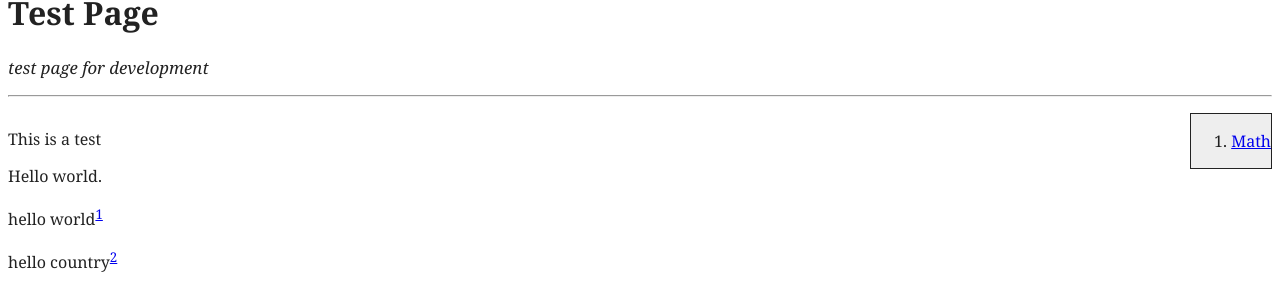
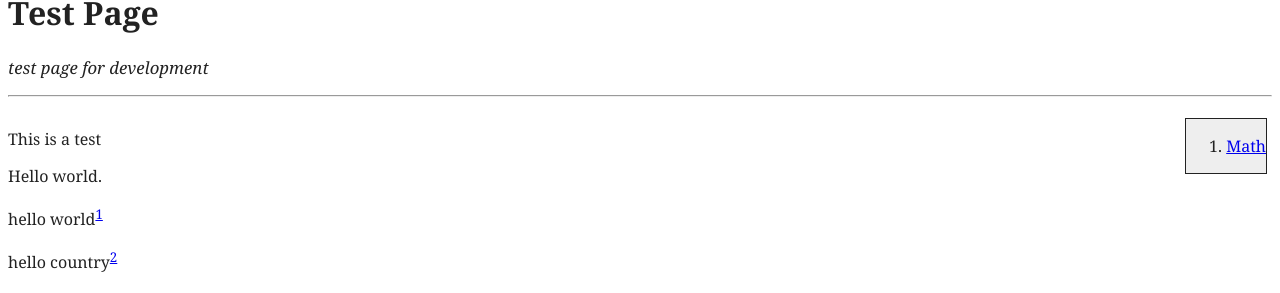
Before and after one commit to beneills/website, a Jekyll site: the page built from pages/test.md, in a window 1280 px wide. Shown: the part 166-459 px from the top of the page. Built offline with Jekyll 4.4.1, drawn with Linux system fonts in a browser that asks for light colours; nearby versions of some CDN libraries; Markdown is read by kramdown in place of the engine named in the settings; formulas are drawn with MathJax 3.

Commit message:
+ toc margin

```diff
--- a/css/main.css
+++ b/css/main.css
@@ -128,6 +128,7 @@ span.toc {
     float: right;
     background-color: #EEE;
     border: 1px solid;
+    margin: 5px;
 
     /* position: absolute; */
     /* right: 0; */
```
